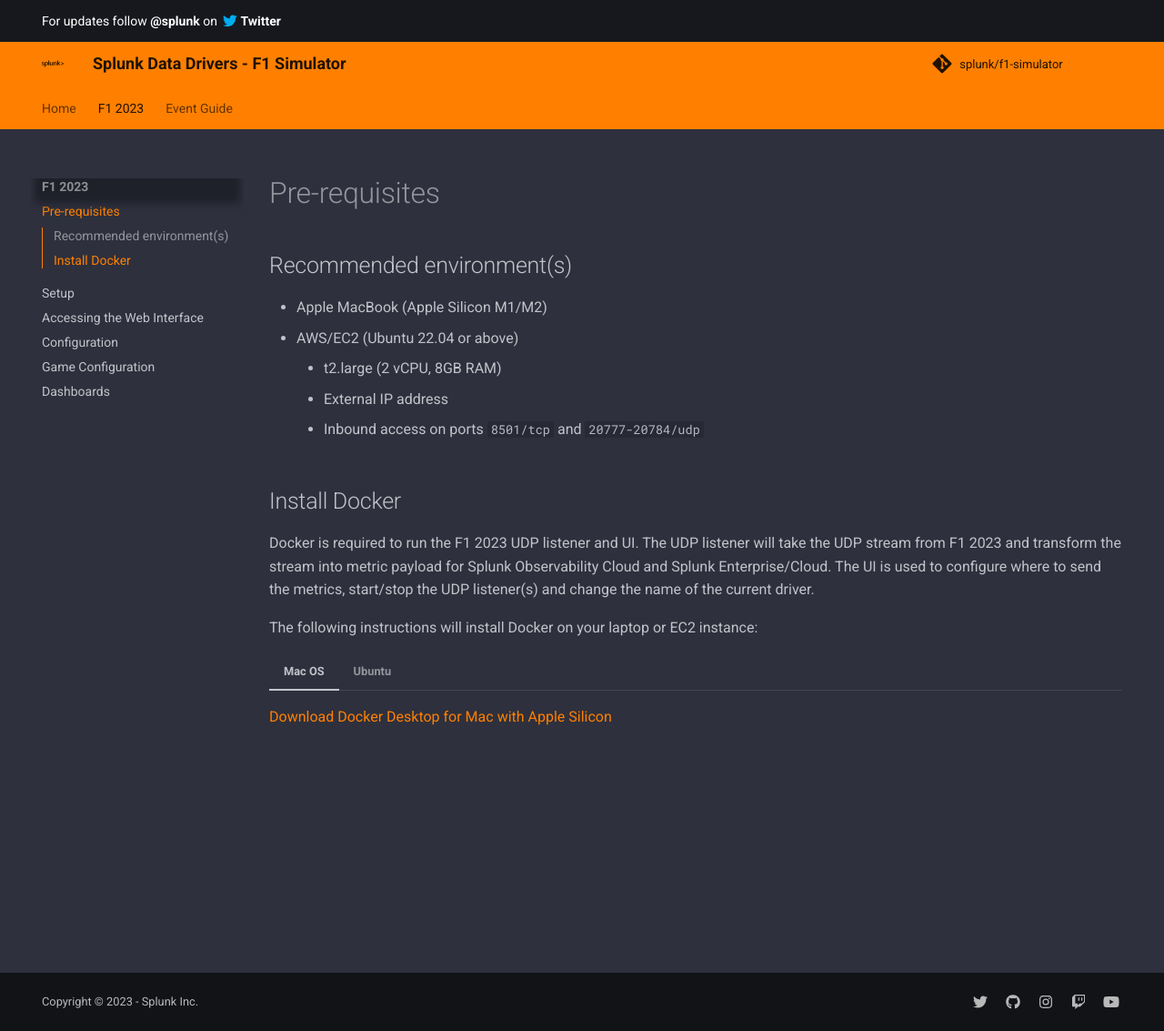
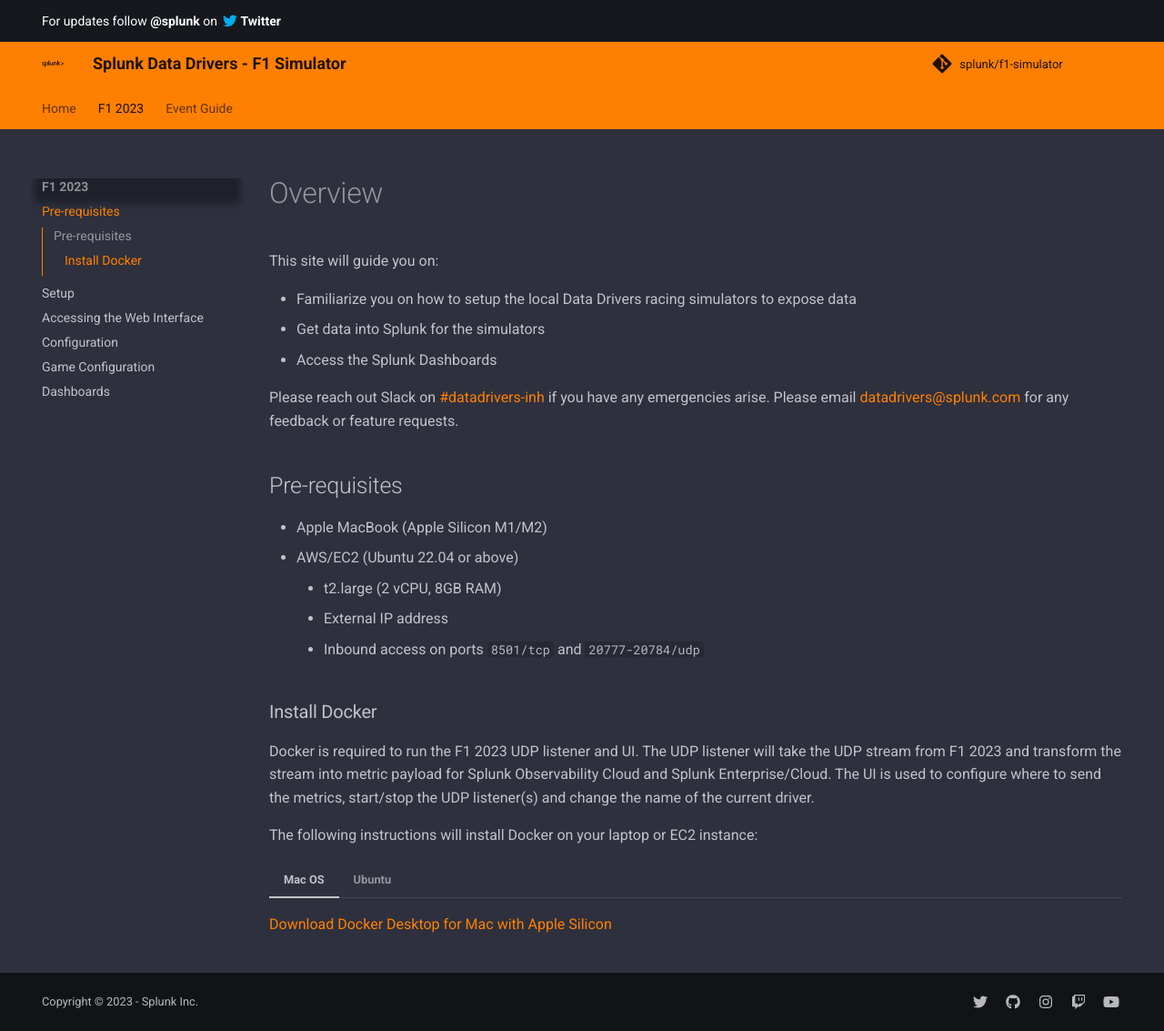
Before and after one commit to splunk/f1-simulator, an MkDocs documentation site: the page built from docs/f1_2023/index.md, in a window 1280 px wide and 1133 px high. Shown: the whole window at 91% size. Built offline with MkDocs 1.6.1 and Material for MkDocs 9.7.7, drawn with Linux system fonts in a browser that asks for light colours; comment, search, counter and statistics services are not loaded.

Commit message:
Restructure of content

```diff
--- a/docs/f1_2023/index.md
+++ b/docs/f1_2023/index.md
@@ -1,6 +1,14 @@
-# Pre-requisites
+# Overview
 
-## Recommended environment(s)
+This site will guide you on:
+
+- Familiarize you on how to setup the local Data Drivers racing simulators to expose data
+- Get data into Splunk for the simulators
+- Access the Splunk Dashboards
+
+Please reach out Slack on [#datadrivers-inh](https://splunk.slack.com/archives/C03M3BSPLN7) if you have any emergencies arise. Please email [datadrivers@splunk.com](mailto:datadrivers@splunk.com) for any feedback or feature requests.
+
+## Pre-requisites
 
 - Apple MacBook (Apple Silicon M1/M2)
 - AWS/EC2 (Ubuntu 22.04 or above)
@@ -8,7 +16,7 @@
     - External IP address
     - Inbound access on ports `8501/tcp` and `20777-20784/udp`
 
-## Install Docker
+### Install Docker
 
 Docker is required to run the F1 2023 UDP listener and UI. The UDP listener will take the UDP stream from F1 2023 and transform the stream into metric payload for Splunk Observability Cloud and Splunk Enterprise/Cloud. The UI is used to configure where to send the metrics, start/stop the UDP listener(s) and change the name of the current driver.
 
--- a/mkdocs.yml
+++ b/mkdocs.yml
@@ -38,7 +38,6 @@
     - Game Configuration: f1_2023/game.md
     - Dashboards: f1_2023/dashboards.md
   - Event Guide:
-    - Introduction: event_guide/index.md
     - Game Configuration: event_guide/solo.md
 
 extra:
```
Also changed, not shown: docs/event_guide/index.md (+1 -1 lines).
